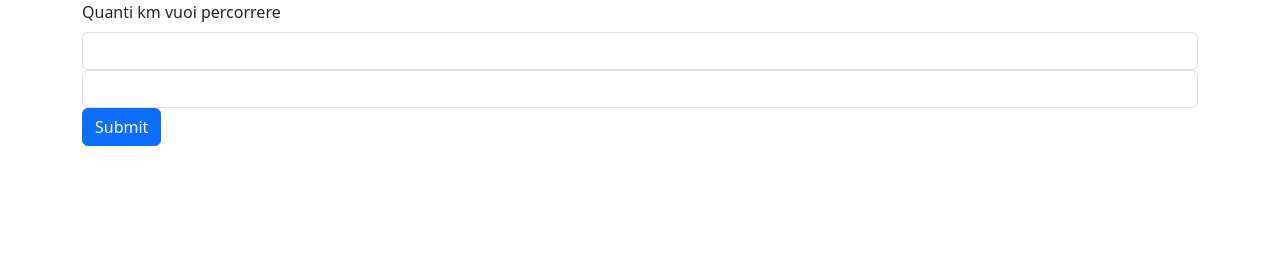
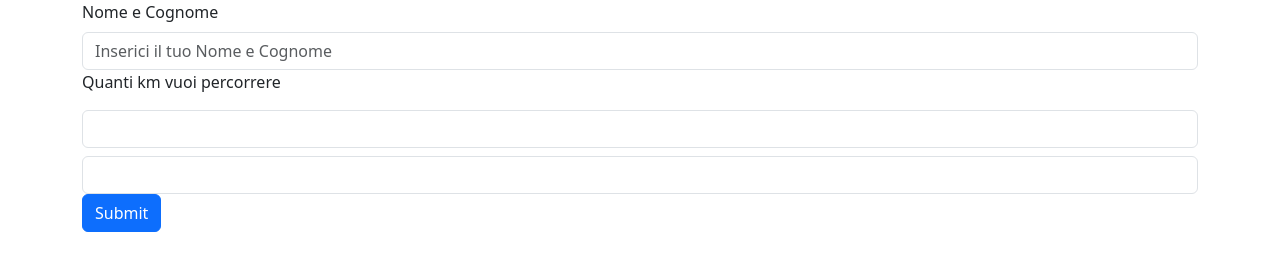
Before and after one commit to DavideCriscuolo/js-biglietto-treno-form, a plain HTML site: page index.html in a window 1280 px wide. Drawn offline with nearby package versions, Linux system fonts and the light colour scheme.

Commit message:
Stampa su pagina html il nome , costo biglietto e km da percorrere

```diff
--- a/assets/js/main.js
+++ b/assets/js/main.js
@@ -11,13 +11,13 @@ va applicato uno sconto del 40% per gli over 65.
 
 */
 const viewKmEl = document.querySelector(".jurneyKm");
-
+const viewFullNameEl = document.querySelector(".fullName");
 const viewPriceEl = document.querySelector(".priceTicket");
 
 //Il numero di chilometri da percorrere
 
 const inputKmUserEl = document.getElementById("inputKmUser");
-
+const inputFullNameEl = document.getElementById("inputFullName");
 //Età del passeggero
 const inpuntAgeEl = document.getElementById("inpuntAge");
 
@@ -49,11 +49,15 @@ function calcolaPrezzo(numeroKm, etauUser) {
 formEl.addEventListener("submit", function (e) {
   let inputKmUserElValue = Number(inputKmUserEl.value);
   let inpuntAgeElValue = Number(inpuntAgeEl.value);
+  let inputFullName = inputFullNameEl.value;
   let costoBligietto = calcolaPrezzo(inputKmUserElValue, inpuntAgeElValue);
+
   e.preventDefault();
   console.log(inpuntAgeElValue);
   console.log(inputKmUserElValue);
   console.log(costoBligietto);
   viewKmEl.innerHTML = `Hai impostato ${inputKmUserElValue} km`;
+
   viewPriceEl.innerHTML = costoBligietto;
+  viewFullNameEl.innerHTML = inputFullName;
 });
--- a/index.html
+++ b/index.html
@@ -18,9 +18,12 @@
     <div class="container">
         <div class="mb-3">
             <form action="">
+                <label for="" class="form-label">Nome e Cognome</label>
+                <input type="text" class="form-control" name="inputKmUser" id="inputFullName" aria-describedby="helpId"
+                    placeholder="Inserici il tuo Nome e Cognome" />
                 <label for="" class="form-label">Quanti km vuoi percorrere</label>
-                <input type="number" class="form-control" name="inputKmUser" id="inputKmUser" aria-describedby="helpId"
-                    placeholder="" />
+                <input type="number" class="form-control my-2" name="inputKmUser" id="inputKmUser"
+                    aria-describedby="helpId" placeholder="" />
                 <input type="number" class="form-control" name="inpuntAge" id="inpuntAge" aria-describedby="helpId"
                     placeholder="" />
                 <button id="btnSub" type="submit" class="btn btn-primary">
```
